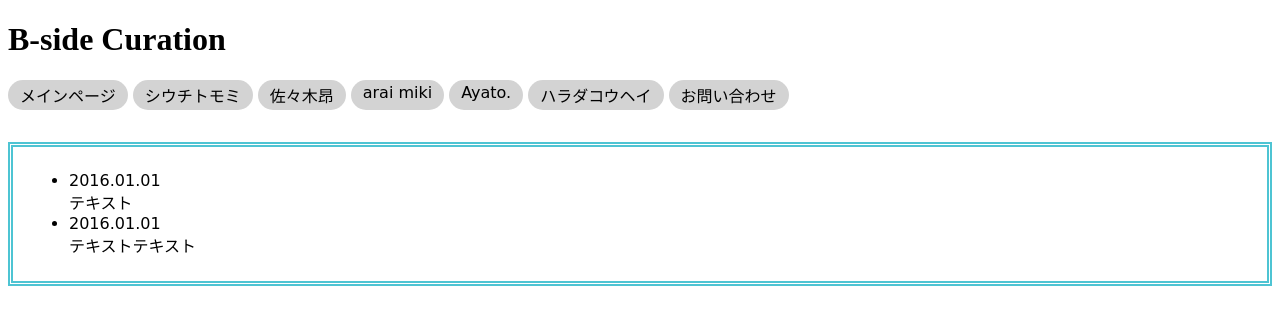
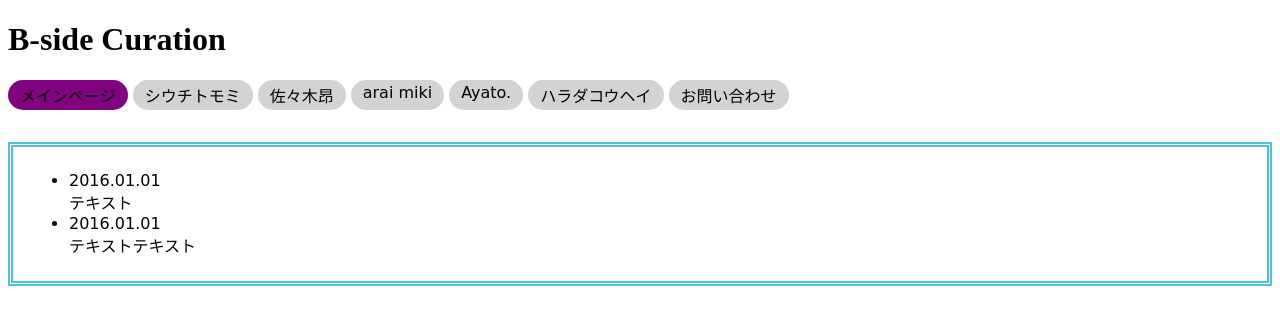
Before and after one commit to na7tsu2/na7tsu2.github.io, a PHP site: page / in a window 1280 px wide, after a click on "メインページ". Shown: the top 325 px of the page. Run offline with PHP 8.4, Linux system fonts and the light colour scheme.

Commit message:
Update style.css

```diff
--- a/style.css
+++ b/style.css
@@ -5,6 +5,7 @@
     flex-wrap: wrap;
 }
 .tab-label {
+    color: White;
     background: LightGray;
     margin-right: 5px;
     padding: 3px 12px;
@@ -23,9 +24,12 @@
   text-decoration:none;
 }
 
-
 /* アクティブなタブ */
 .tab-switch:checked+.tab-label {
+    background: Purple;
+}
+
+.tab-switch:checked+.tab-label+.tab-content {
      display: block;
 }
 
```
